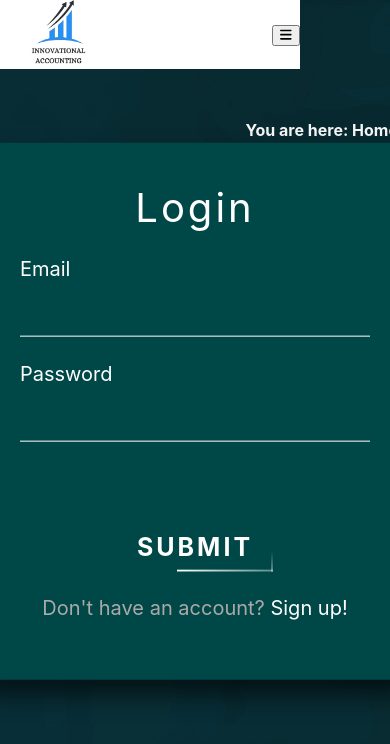
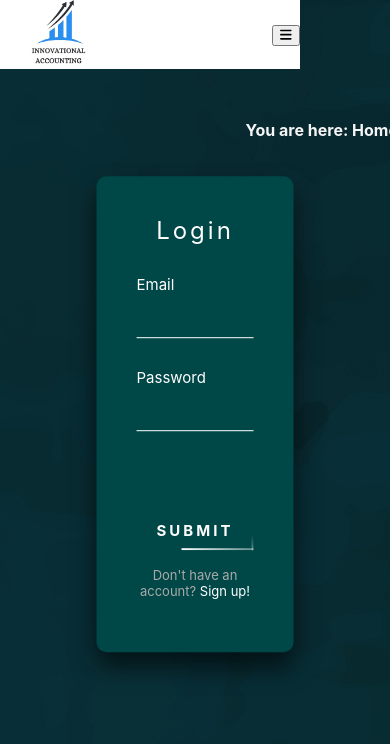
Before and after one commit to Pranjil97/gatpSolWebsite, a React (Create React App) app: page /login in a window 390 px wide. Shown: the top 744 px of the page. Built offline with nearby package versions, Linux system fonts and the light colour scheme.

Commit message:
edit login page layout

```diff
--- a/src/Components/Css/login.css
+++ b/src/Components/Css/login.css
@@ -191,6 +191,7 @@
     .loginpage{
       display: flex;
       justify-content: center;
+      align-items: center;
       /* background-color: white; */
       height: 100vh;
     }
@@ -202,7 +203,6 @@
       align-items: center;
       position: absolute;
       top: 40%;
-      /* left: 50%; */
       width: fit-content;
       height: fit-content;
       padding: 40px;
@@ -221,20 +221,20 @@
       padding: 0;
       color: #fff;
       text-align: center;
-      font-size: 2.5rem;
+      font-size: 1.5rem;
       font-weight: 400;
       letter-spacing: 3px;
     }
 
     .login-box .user-box {
-      width: 350px;
+      width: fit-content;
       position: relative;
     }
 
     .login-box .user-box input {
       width: 100%;
       padding: 10px 0;
-      font-size: 25px;
+      font-size: 15px;
       color: #fff;
       margin-top: 25px;
       margin-bottom: 30px;
@@ -257,10 +257,10 @@
 
     .login-box .user-box input:focus ~ label,
     .login-box .user-box input:valid ~ label {
-      top: -15px;
+      top: -10px;
       left: 0;
       color: #fff;
-      font-size: 20px;
+      font-size: 15px;
     }
 
     .login-box form a {
@@ -269,7 +269,7 @@
       padding: 10px 20px;
       font-weight: bold;
       color: #fff;
-      font-size: 25px;
+      font-size: 15px;
       text-decoration: none;
       text-transform: uppercase;
       overflow: hidden;
@@ -370,7 +370,7 @@
 
     .login-box p:last-child {
       color: #aaa;
-      font-size: 20px;
+      font-size: 13px;
     }
 
     .login-box a.a2 {
```
